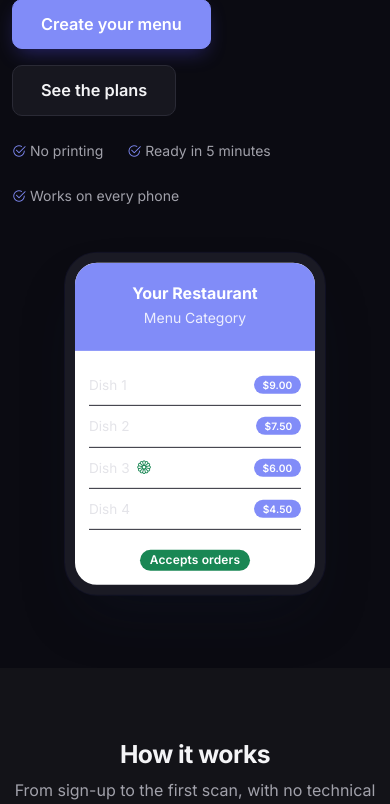
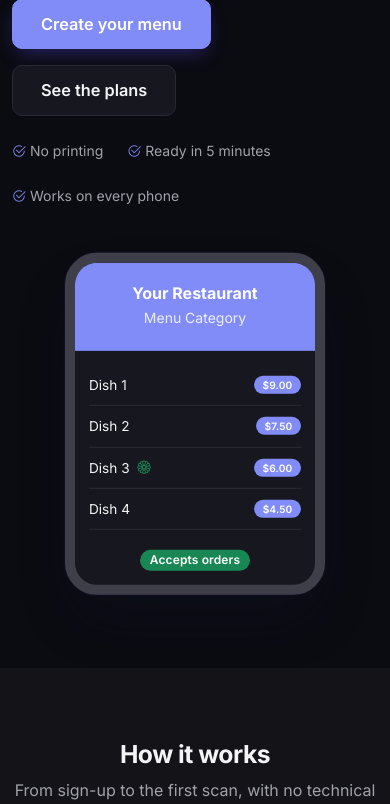
Before and after one commit to jimc4rry/Digital-QR-Platform-Global, a Django app: page / in a window 390 px wide. Shown: the part 517-1321 px from the top of the page. Run offline with Django 4.2, Linux system fonts and the light colour scheme; data that the repository does not hold is empty.

Commit message:
Fix low-contrast elements in dark theme
.btn-secondary reused --mh-ink for its background, which flips to
near-white in dark mode for headings - producing an unreadable
white-on-white "Download" button. Gave it its own --mh-secondary
token instead. Also made the landing page's phone mockup follow the
theme (dark screen + lighter bezel in dark mode) instead of staying
hardcoded white, which was washing out its text.

```diff
--- a/menu-platform/static/css/design-system.css
+++ b/menu-platform/static/css/design-system.css
@@ -49,6 +49,11 @@
 
     /* Always-dark band (footer, CTA blocks) - stays the same color in both themes */
     --mh-footer-bg: #0b0b14;
+
+    /* Secondary button - a neutral dark button in light mode, a mid-gray in dark
+       mode (unlike --mh-ink, which flips to near-white for dark-mode headings). */
+    --mh-secondary: #18181b;
+    --mh-secondary-hover: #000000;
 }
 
 /* ==========================================================================
@@ -88,6 +93,9 @@
     --mh-shadow: 0 8px 24px -8px rgba(0, 0, 0, .55), 0 2px 6px -2px rgba(0, 0, 0, .35);
     --mh-shadow-lg: 0 24px 48px -16px rgba(0, 0, 0, .65);
     --mh-shadow-glow: 0 0 0 1px rgba(129, 140, 248, .14), 0 12px 32px -8px rgba(129, 140, 248, .38);
+
+    --mh-secondary: #3f3f46;
+    --mh-secondary-hover: #52525b;
 }
 
 /* ---------- Bootstrap primary color utilities -> brand indigo ---------- */
@@ -165,12 +173,12 @@ a:hover {
 }
 
 .btn-secondary {
-    background: var(--mh-ink);
-    border-color: var(--mh-ink);
+    background: var(--mh-secondary);
+    border-color: var(--mh-secondary);
 }
 .btn-secondary:hover {
-    background: #000;
-    border-color: #000;
+    background: var(--mh-secondary-hover);
+    border-color: var(--mh-secondary-hover);
     transform: translateY(-1px);
 }
 
--- a/menu-platform/templates/home.html
+++ b/menu-platform/templates/home.html
@@ -94,6 +94,7 @@
         --lp-bg-soft: #f8fafc;
         --lp-surface: #ffffff;
         --lp-cta-bg: #0b0b14;
+        --lp-phone-bezel: #0b0b14;
     }
     [data-bs-theme="dark"] .landing {
         --lp-primary: #818cf8;
@@ -104,6 +105,7 @@
         --lp-border: #2a2a35;
         --lp-bg-soft: #131318;
         --lp-surface: #17171f;
+        --lp-phone-bezel: #3f3f4a;
     }
     .landing h1, .landing h2, .landing h3, .landing h4 {
         color: var(--lp-text);
@@ -188,9 +190,9 @@
     .lp-phone {
         max-width: 260px;
         margin: 0 auto;
-        border: 10px solid #1a1a24;
+        border: 10px solid var(--lp-phone-bezel);
         border-radius: 32px;
-        background: #fff;
+        background: var(--lp-surface);
         box-shadow: 0 30px 60px -20px rgba(15,23,42,.35), 0 0 0 1px rgba(99,102,241,.08);
         overflow: hidden;
         animation: lp-float 6s ease-in-out infinite;
@@ -217,6 +219,7 @@
         padding: 10px 0;
         border-bottom: 1px solid var(--lp-border);
         font-size: .85rem;
+        color: var(--lp-text);
     }
     .lp-phone-item:last-child { border-bottom: none; }
     .lp-phone-item .badge { font-weight: 600; }
```
